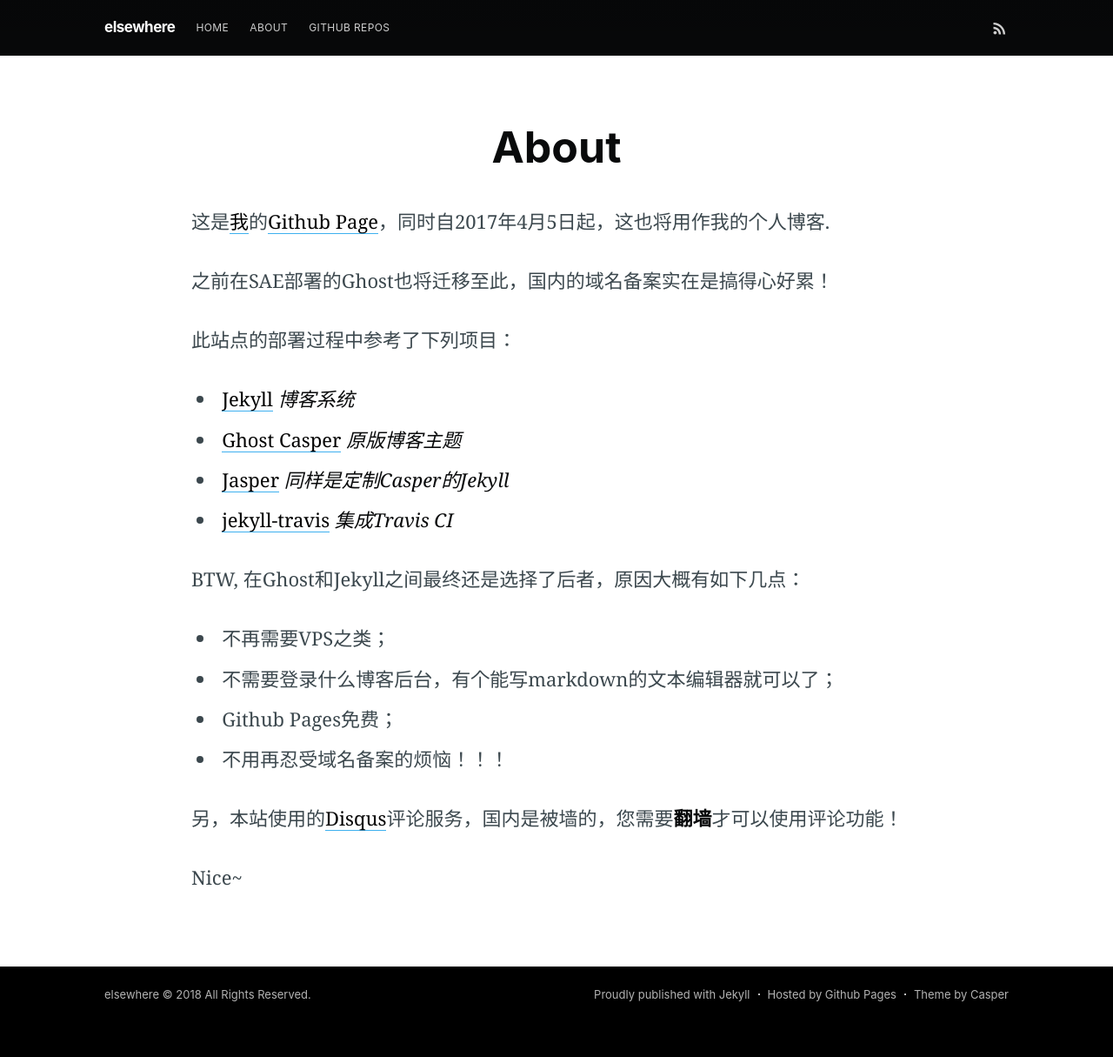
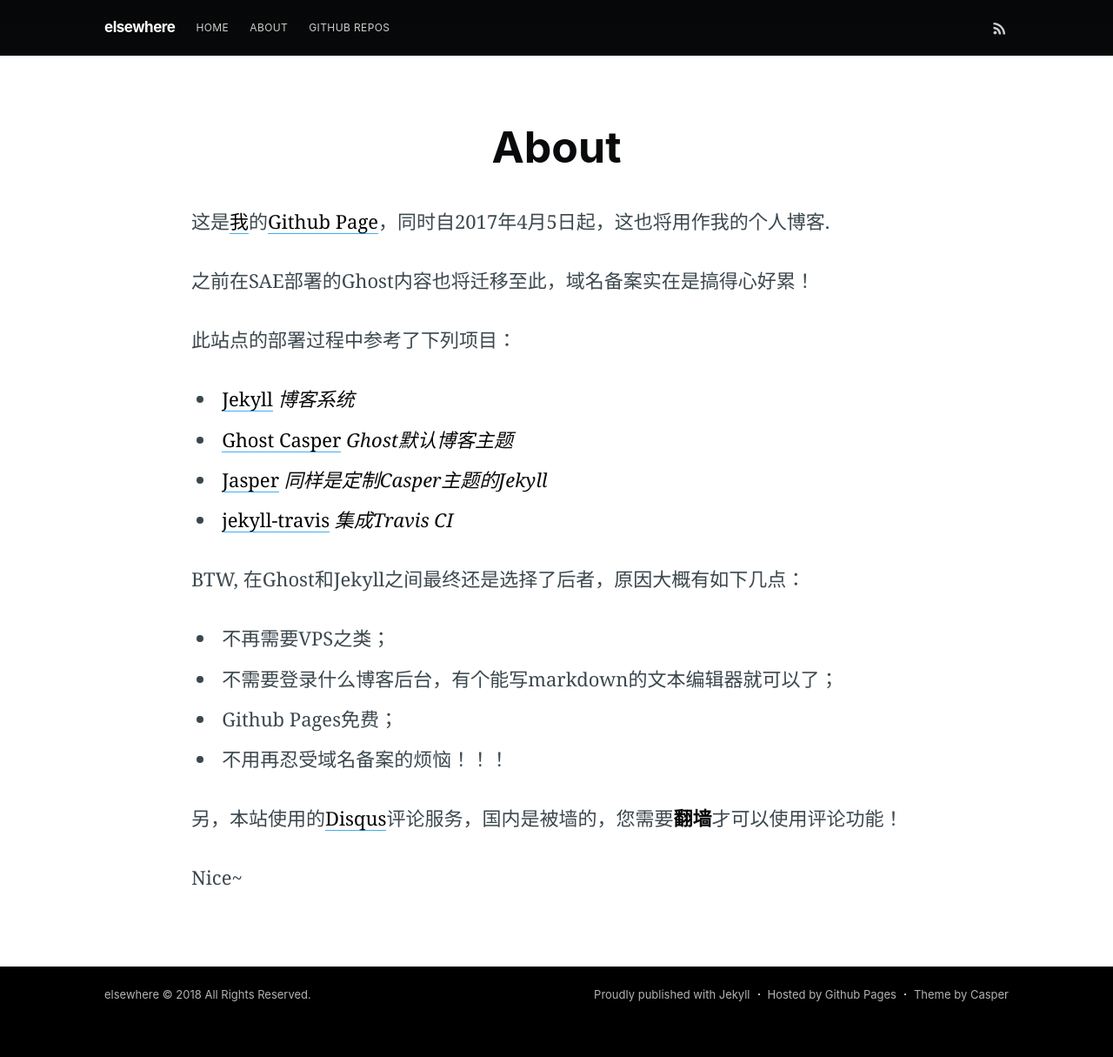
Before and after one commit to devylee/devylee.github.io, a Jekyll site: the page built from _pages/about.md, in a window 1280 px wide. Shown: the whole page at 87% size. Built offline with Jekyll 4.4.1, drawn with Linux system fonts in a browser that asks for light colours; nearby versions of some CDN libraries.

Commit message:
about page update

```diff
--- a/_pages/about.md
+++ b/_pages/about.md
@@ -8,13 +8,13 @@
 
 <!--more-->
 
-之前在SAE部署的Ghost也将迁移至此，国内的域名备案实在是搞得心好累！
+之前在SAE部署的Ghost内容也将迁移至此，域名备案实在是搞得心好累！
 
 此站点的部署过程中参考了下列项目：
 
 - [Jekyll](https://jekyllrb.com) *博客系统*
-- [Ghost Casper](https://github.com/tryghost/casper) *原版博客主题*
-- [Jasper](https://github.com/biomadeira/jasper) *同样是定制Casper的Jekyll*
+- [Ghost Casper](https://github.com/tryghost/casper) *Ghost默认博客主题*
+- [Jasper](https://github.com/biomadeira/jasper) *同样是定制Casper主题的Jekyll*
 - [jekyll-travis](https://github.com/mfenner/jekyll-travis) *集成Travis CI*
 
 BTW, 在Ghost和Jekyll之间最终还是选择了后者，原因大概有如下几点：
```
